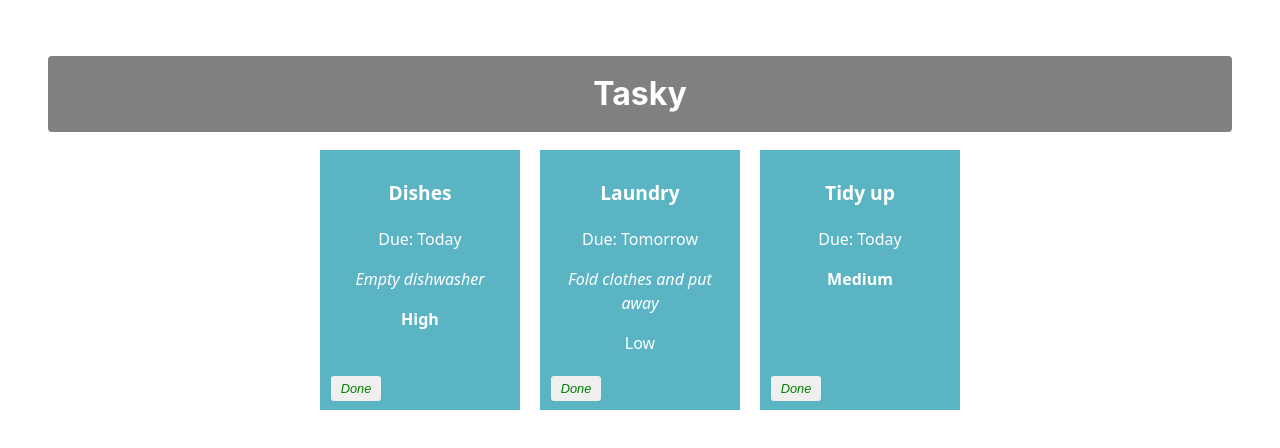
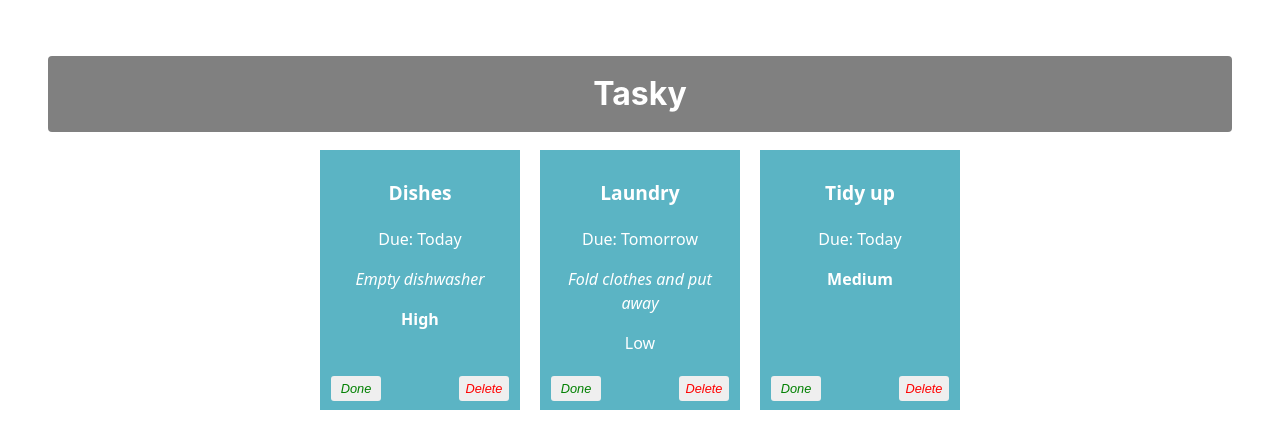
Before and after one commit to darraghsetu/react-basics-labs, a React (Vite) app in the folder first-app/: page / in a window 1280 px wide. Shown: the top 448 px of the page. Built offline with nearby package versions, Linux system fonts and the light colour scheme.

Commit message:
Delete a task

```diff
--- a/first-app/src/App.css
+++ b/first-app/src/App.css
@@ -62,3 +62,10 @@
   left: 5px;
   color: green;
 }
+
+.deleteButton {
+  position: absolute;
+  bottom: 5px;
+  right: 5px;
+  color: red;
+}
--- a/first-app/src/App.jsx
+++ b/first-app/src/App.jsx
@@ -17,6 +17,12 @@
     setTaskState({tasks});
   }
 
+  const deleteHandler = (taskIndex) => {
+    const tasks = [...taskState.tasks];
+    tasks.splice(taskIndex, 1);
+    setTaskState({tasks})
+  }
+
   return (
     <div className="container">
       <h1>Tasky</h1>
@@ -29,6 +35,7 @@
             priorityLevel={task.priorityLevel}
             done={task.done}
             markDone={() => doneHandler(index)}
+            deleteTask={() => deleteHandler(index)}
           />
         ))}
     </div>
--- a/first-app/src/components/Task.jsx
+++ b/first-app/src/components/Task.jsx
@@ -11,6 +11,7 @@
             style={{ fontWeight: lowPriority ? "normal" : "bold" }}
           >{props.priorityLevel}</p>
           <button onClick={props.markDone} className='doneButton'>Done</button>
+          <button onClick={props.deleteTask} className='deleteButton'>Delete</button>
       </div>
     )
 }
```
